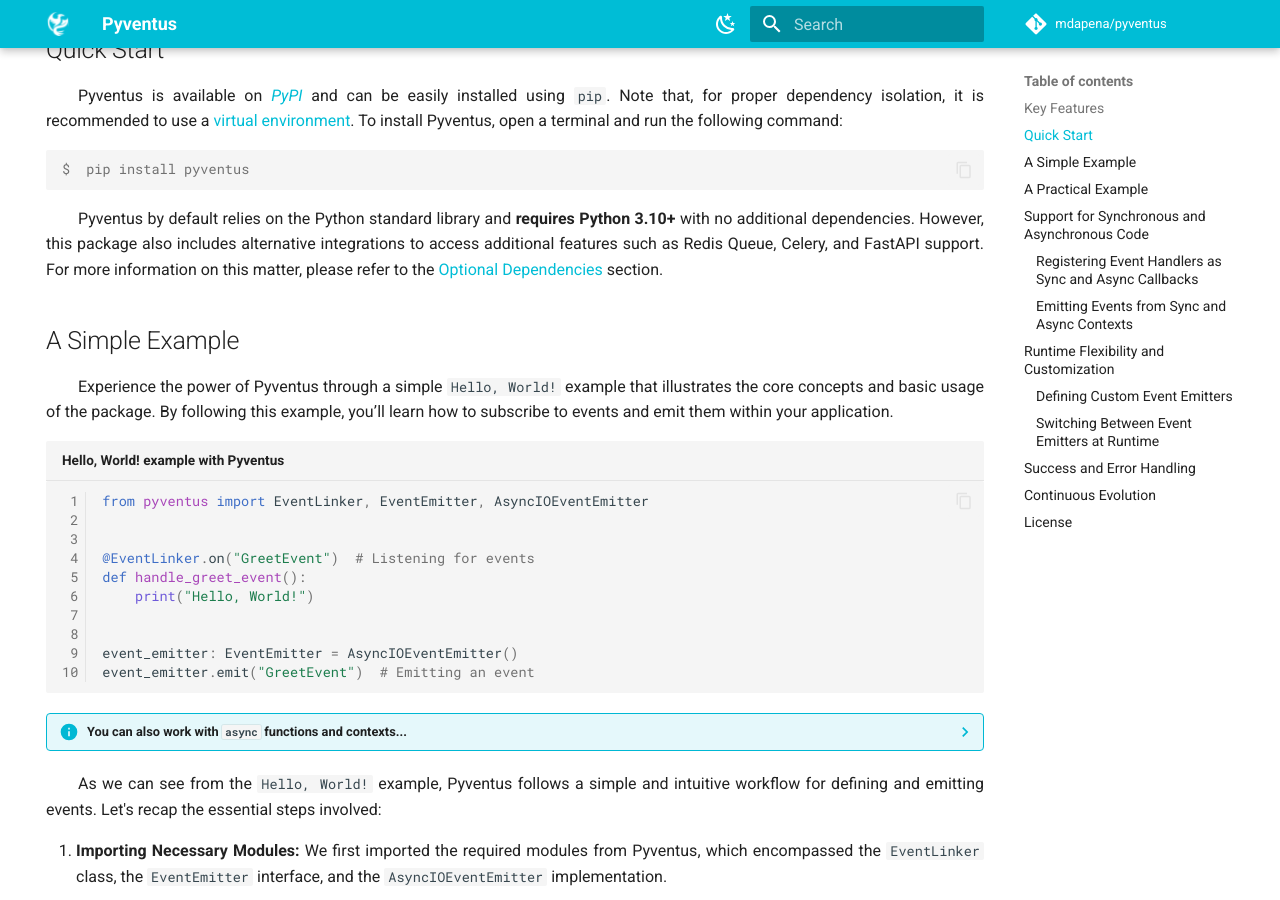
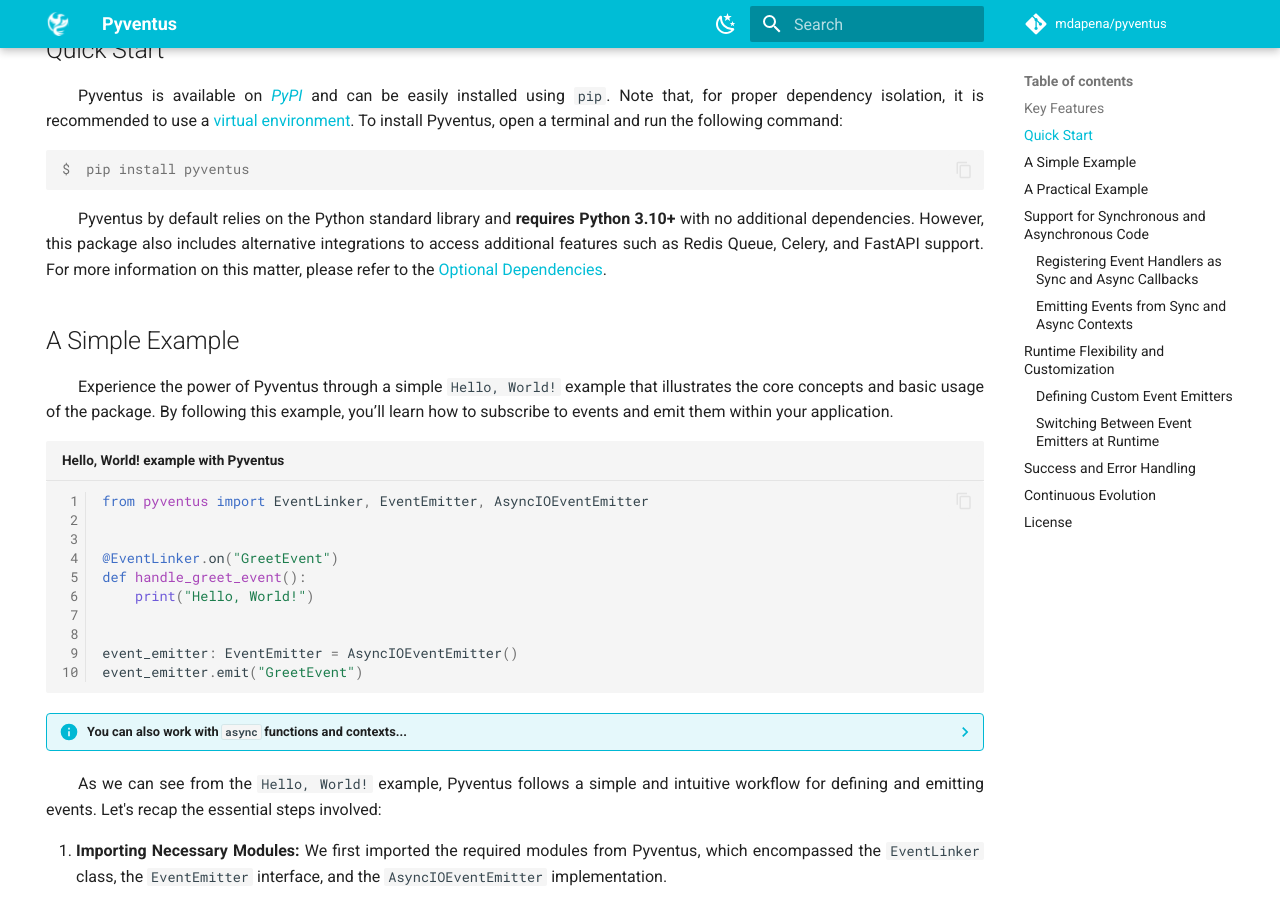
Before and after one commit to mdapena/pyventus, an MkDocs documentation site: the page built from docs/index.md, in a window 1280 px wide and 900 px high, scrolled down 1353 px. Built offline with MkDocs 1.6.1 and Material for MkDocs 9.7.7, drawn with Linux system fonts in a browser that asks for light colours; comment, search, counter and statistics services are not loaded.

Commit message:
Update minor details in index.md and README.md

````diff
--- a/docs/index.md
+++ b/docs/index.md
@@ -136,8 +136,7 @@
 	&emsp;&emsp;Pyventus by default relies on the Python standard library and <b>requires Python 3.10+</b> with no
 	additional dependencies. However, this package also includes alternative integrations to access additional features
 	such as Redis Queue, Celery, and FastAPI support. For more information on this matter, please refer to the
-	<a href="https://mdapena.github.io/pyventus/getting-started/#optional-dependencies" target="_blank">Optional Dependencies</a>
-	section.
+	<a href="https://mdapena.github.io/pyventus/getting-started/#optional-dependencies" target="_blank">Optional Dependencies</a>.
 </p>
 
 [//]: # (--------------------------------------------------------------------------------------------------------------)
@@ -154,13 +153,13 @@
 from pyventus import EventLinker, EventEmitter, AsyncIOEventEmitter
 
 
-@EventLinker.on("GreetEvent")  # Listening for events
+@EventLinker.on("GreetEvent")
 def handle_greet_event():
     print("Hello, World!")
 
 
 event_emitter: EventEmitter = AsyncIOEventEmitter()
-event_emitter.emit("GreetEvent")  # Emitting an event
+event_emitter.emit("GreetEvent")
 ```
 
 <details markdown="1" class="info">
@@ -170,13 +169,13 @@
 from pyventus import EventLinker, EventEmitter, AsyncIOEventEmitter
 
 
-@EventLinker.on("GreetEvent")  # Listening for events
+@EventLinker.on("GreetEvent")
 async def handle_greet_event():
     print("Hello, World!")
 
 
 event_emitter: EventEmitter = AsyncIOEventEmitter()
-event_emitter.emit("GreetEvent")  # Emitting an event
+event_emitter.emit("GreetEvent")
 ```
 
 </details>
````
Also changed, not shown: README.md (+6 -6 lines).
